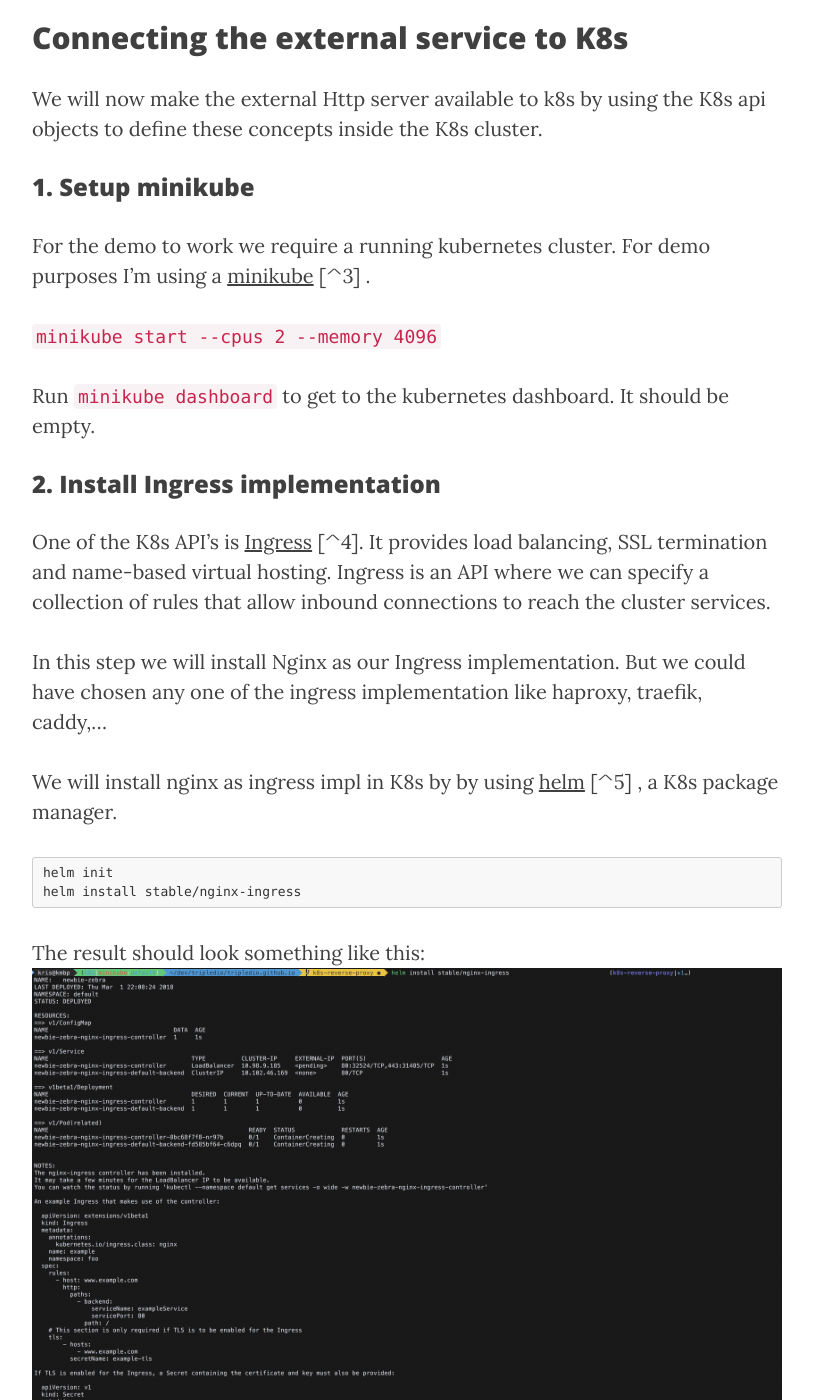
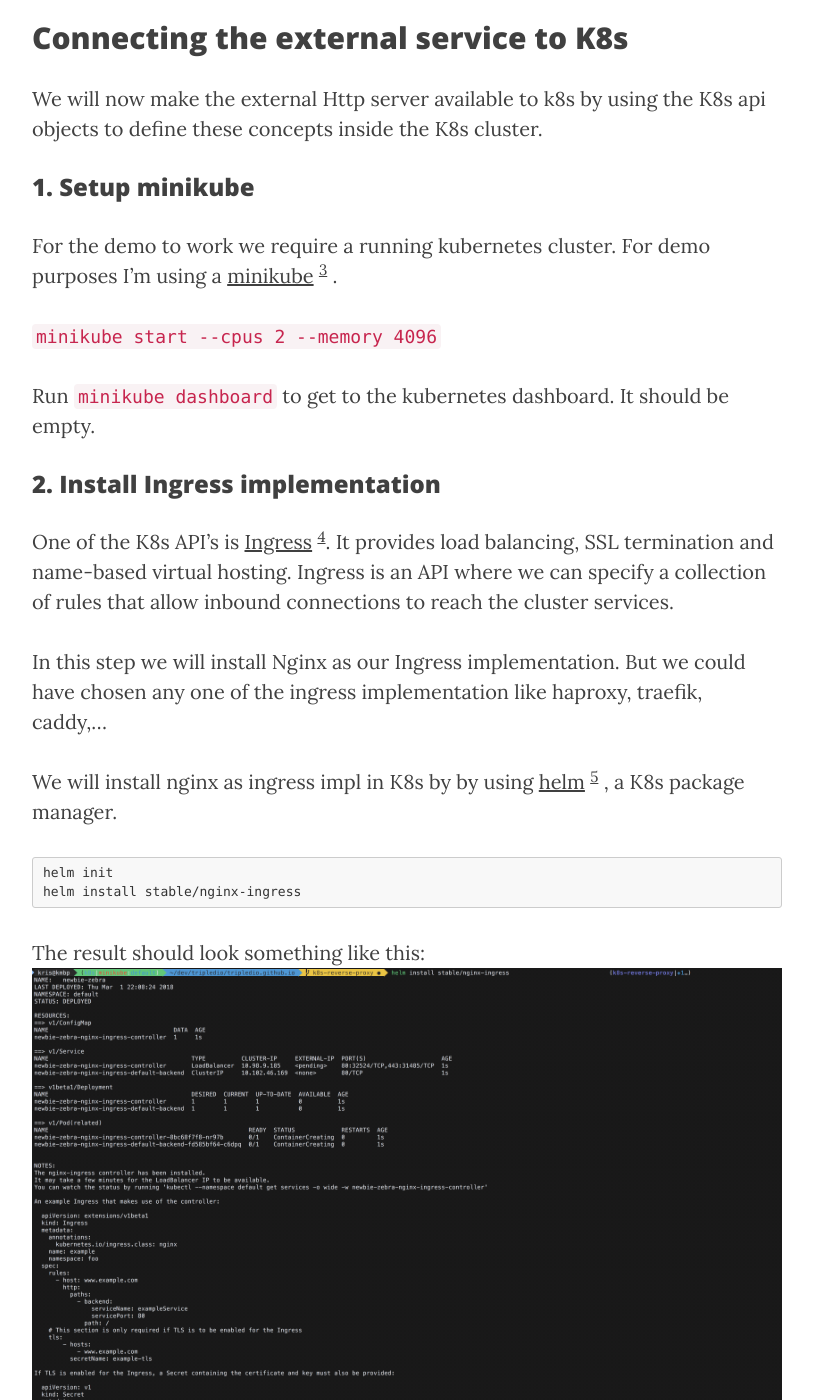
Before and after one commit to tripledio/tripledio.github.io, a Jekyll site: the page built from _posts/2018-03-01-k8s-reverse-proxy.md, in a window 1280 px wide and 1400 px high, scrolled down 3937 px. Shown: the whole window, without its empty margins (233-1046 px from the left). Built offline with Jekyll 4.4.1, drawn with Linux system fonts in a browser that asks for light colours; nearby versions of some CDN libraries; some of the changed text lies outside the part shown.

Commit message:
stupid footnotes

```diff
--- a/_posts/2018-03-01-k8s-reverse-proxy.md
+++ b/_posts/2018-03-01-k8s-reverse-proxy.md
@@ -9,7 +9,7 @@
 # Connecting external applications with kubernetes
 
 ## Context
-In this blog post I'll demonstrate how to make applications that are external to a [Kubernetes](https://kubernetes.io) (K8s) [^1] cluster available to the applications that are managed by K8s. This is useful for when we have started using Kubernetes to deploy and manage some your applications but not everything is managed at once.
+In this blog post I'll demonstrate how to make applications that are external to a [Kubernetes](https://kubernetes.io)  [^1] (K8s) cluster available to the applications that are managed by K8s. This is useful for when we have started using Kubernetes to deploy and manage some your applications but not everything is managed at once.
 
 Because unless you want to end up with a big *BANG*, you typically want to avoid a big bang. So doing a steady migration from the old landscape to the new K8s orchestrated landscape is often the prudent approach. That is why in this post I will demonstrate a  technique to gradually migrate from the old into the new by allowing the new k8s managed applications to connect with the old non-orchestrated applications.
 
```
Also changed, not shown: other parts of _posts/2018-03-01-k8s-reverse-proxy.md (+8 -6 lines).
